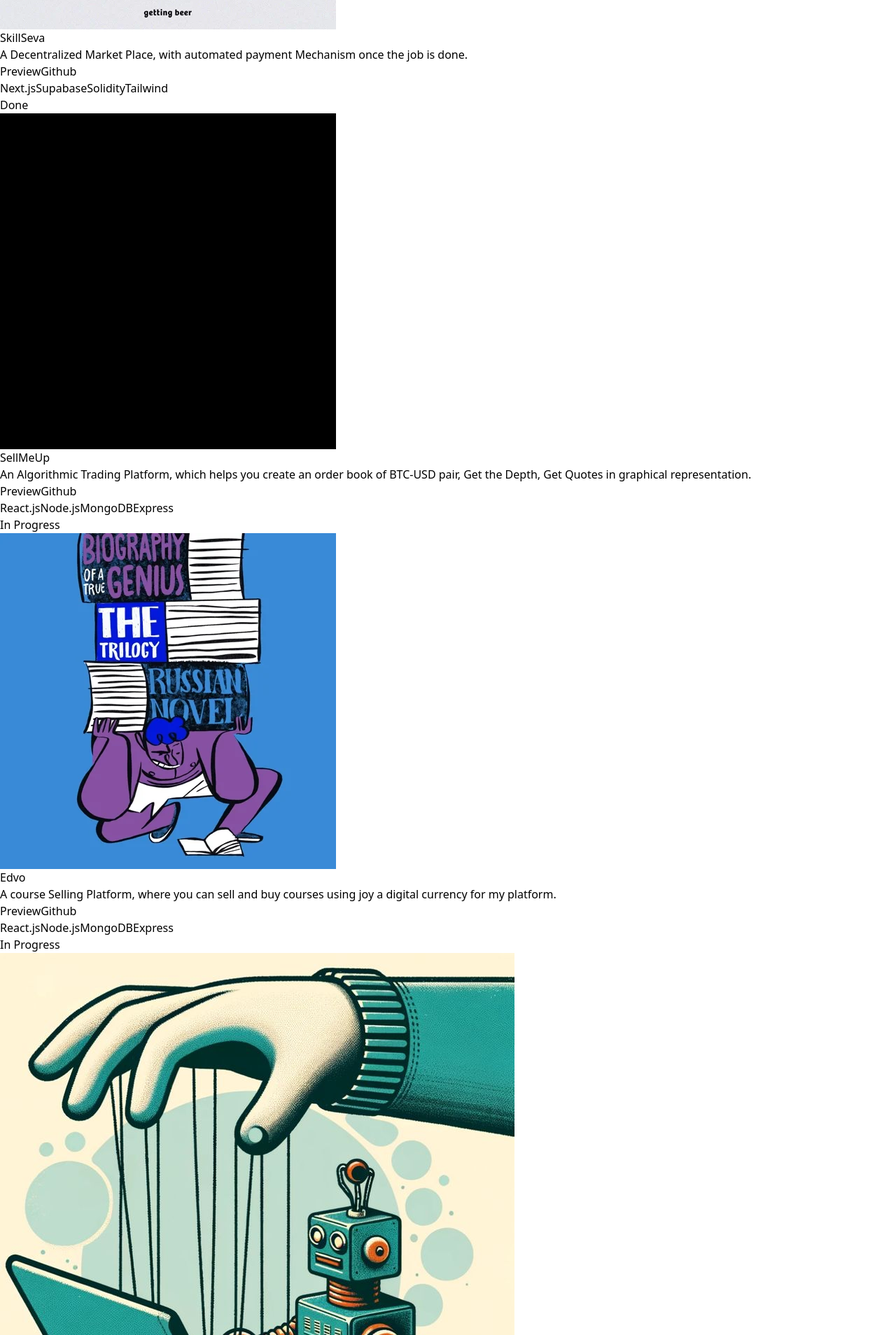
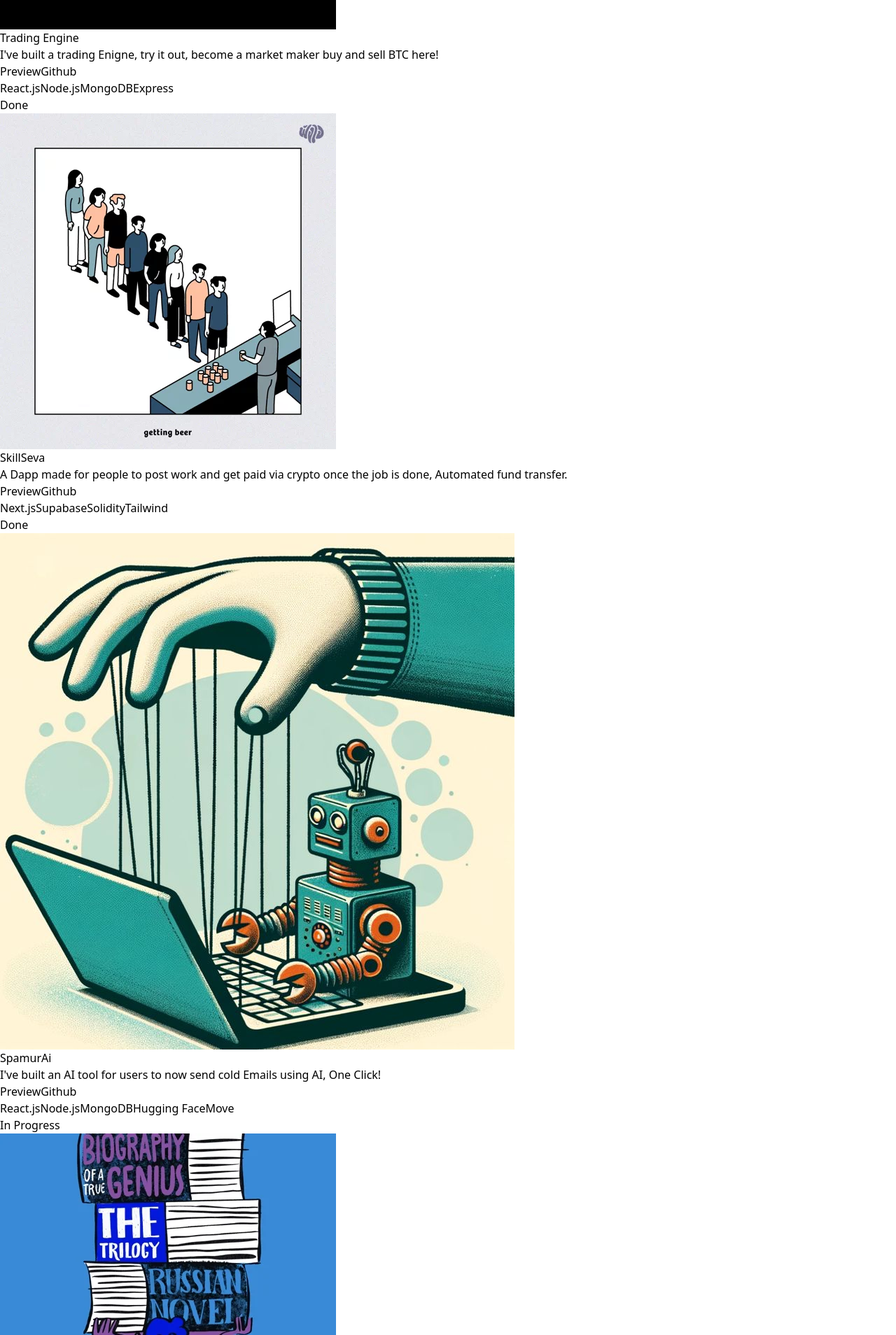
Before and after one commit to dodaa08/Next-Portfolio, a Next.js app: page /projects in a window 1280 px wide. Shown: the part 492-2400 px from the top of the page at 70% size. Built offline with nearby package versions, Linux system fonts and the light colour scheme.

Commit message:
Updated the projects section

```diff
--- a/src/app/projects/page.tsx
+++ b/src/app/projects/page.tsx
@@ -24,30 +24,31 @@ export default function Page() {
             {/* First row of project cards */}
             <div className='flex flex-col md:flex-row md:flex-wrap justify-center gap-8'>
             <ProjectCard
+                    title="Trading Engine"
+                    imageSrc={trading}
+                    description="I've built a trading Enigne, try it out, become a market maker buy and sell BTC here!"
+                    previewLink="https://tradeengine.vercel.app/"
+                    githubLink="https://github.com/dodaa08/Trading-System"
+                    techStack={["React.js", "Node.js", "MongoDB", "Express"]}
+                    status="Done"
+                />
+            <ProjectCard
                     title="SkillSeva"
                     imageSrc={gig}
-                    description="A Decentralized Market Place, with automated payment Mechanism once the job is done."
+                    description="A Dapp made for people to post work and get paid via crypto once the job is done, Automated fund transfer."
                     previewLink="https://x.com/kartik___doda/status/1850478191934394825"
                     githubLink="https://github.com/dodaa08/Quick-gigs"
                     techStack={["Next.js", "Supabase", "Solidity", "Tailwind"]}
                     status="Done"
                 />
+
                 <ProjectCard
-                    title="SellMeUp"
-                    imageSrc={trading}
-                    description="An Algorithmic Trading Platform, which helps you create an order book of BTC-USD pair, Get the Depth, Get Quotes in graphical representation."
-                    previewLink="https://x.com/kartik___doda/status/1866609895891669416"
-                    githubLink="https://github.com/dodaa08/Trading-System"
-                    techStack={["React.js", "Node.js", "MongoDB", "Express"]}
-                    status="In Progress"
-                />
-                <ProjectCard
-                    title="Edvo"
-                    imageSrc={edvo}
-                    description="A course Selling Platform, where you can sell and buy courses using joy a digital currency for my platform."
+                    title="SpamurAi"
+                    imageSrc={spamurai}
+                    description="I've built an AI tool for users to now send cold Emails using AI, One Click!"
                     previewLink=""
-                    githubLink="https://github.com/dodaa08/Edvo"
-                    techStack={["React.js", "Node.js", "MongoDB", "Express"]}
+                    githubLink="https://github.com/dodaa08/SpamurAI"
+                    techStack={["React.js", "Node.js", "MongoDB", "Hugging Face", "Move"]}
                     status="In Progress"
                 />
 
@@ -56,19 +57,20 @@ export default function Page() {
 
             <div className='flex flex-col md:flex-row md:flex-wrap justify-center gap-8'>
             <ProjectCard
-                    title="Spamurai"
-                    imageSrc={spamurai}
-                    description="An AI Email Writer-Sender, which helps you to write and send emails in a click."
+                    title="Course Selling App"
+                    imageSrc={edvo}
+                    description="Now Create, Sell, Buy courses using Joy, A digital asset for my platform."
                     previewLink=""
-                    githubLink="https://github.com/dodaa08/SpamurAI"
-                    techStack={["React.js", "Node.js", "MongoDB", "Hugging Face", "Move"]}
+                    githubLink="https://github.com/dodaa08/Edvo"
+                    techStack={["React.js", "Node.js", "MongoDB", "Express"]}
                     status="In Progress"
                 />
+
             <ProjectCard
-                    title="A FreeLancing Platform"
+                    title="Freelancing platform"
                     imageSrc={sih}
-                    description="A Freelancing platform, Empowring the Employbility in India."
-                    previewLink="https://x.com/kartik___doda/status/1832169622386233410"
+                    description="Built an end to end platform with payment Integration during SIH"
+                    previewLink="https://skillseva.vercel.app/"
                     githubLink="https://github.com/dodaa08/SkillSeva-"
                     techStack={["Next.js", "Supabase", "Stripe", "Tailwind"]}
                     status="Done"
@@ -77,20 +79,20 @@ export default function Page() {
               <ProjectCard
                     title="Broken Supply Chains"
                     imageSrc={sp}
-                    description="Get connected with the best suppliers in the market."
+                    description="Let's fix the broken supply chains. A platform built to help you filter out the best suppliers."
                     previewLink=""
                     githubLink="https://github.com/dodaa08/Supply-chain-optimization"
                     techStack={["Python", "Streamlit", "Pandas", "Numpy"]}
                     status="Done"
                 />
             </div>
+
             {/* Second row of project cards */}
-            <div className='flex  justify-center gap-8'>
-
-                <ProjectCard
+            <div className='flex flex-col md:flex-row md:flex-wrap justify-center gap-8'>
+            <ProjectCard
                     title="Dholo"
                     imageSrc={laundry}
-                    description="Now book a Laundry one click."
+                    description="An Android App built using java, Now Manage, Book and get Laundry on time!"
                     previewLink="https://dholoapp.netlify.app/"
                     githubLink="https://github.com/dodaa08/DholoApp"
                     techStack={["Java", "XML", "Firebase"]}
@@ -99,13 +101,15 @@ export default function Page() {
                 <ProjectCard
                     title="Crypto Wallet"
                     imageSrc={wallet}
-                    description="Working on making the UX easy for onboarding users."
+                    description="A Crypto wallet, Let's you Create Wallet, import wallets, Send Crypto, Swap Crypto."
                     previewLink="https://store-crypto.vercel.app/"
                     githubLink="https://github.com/dodaa08/CryptoWallet"
-                    techStack={["React.js", "Ethers.js", "Web3.js", "Tailwind"]}
+                    techStack={["React.js", "Ethers.js", "Web3.js", "Tailwind", "Jupiter API"]}
                     status="Done"
                 />
+
             </div>
+
 
 
         </main>
```
Also changed, not shown: src/app/contact/page.tsx (+8 -5 lines), src/components/Landing.jsx (+6 -2 lines).
